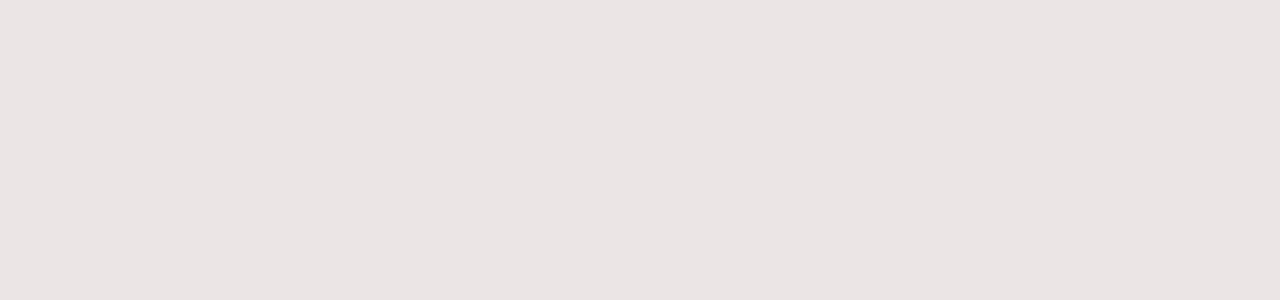
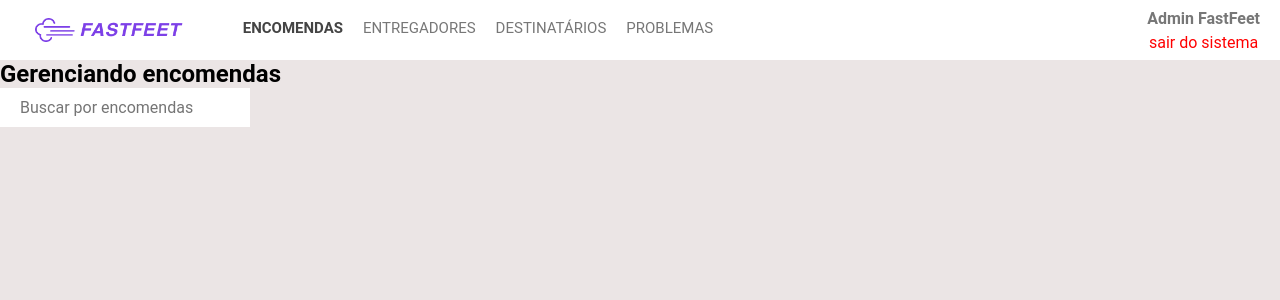
Before and after one commit to CleberSalustiano/gostack-challenges-from-scratch, a React (Create React App) app in the folder challenges/challenge05/: page /orders in a window 1280 px wide. Before the commit this address had no page. Shown: the top 300 px of the page. Built offline with nearby package versions, Linux system fonts and the light colour scheme.

Commit message:
feat: SearchInput completed

```diff
--- a/challenges/challenge05/package.json
+++ b/challenges/challenge05/package.json
@@ -44,6 +44,7 @@
     ]
   },
   "devDependencies": {
+    "@types/react-icons": "^3.0.0",
     "eslint-config-prettier": "^8.5.0",
     "eslint-import-resolver-typescript": "^3.3.0",
     "eslint-plugin-prettier": "^4.2.1",
--- a/challenges/challenge05/public/index.html
+++ b/challenges/challenge05/public/index.html
@@ -7,7 +7,7 @@
       name="description"
       content="Web site created using create-react-app"
     />
-    <title>React App</title>
+    <title>FastFeet</title>
   </head>
   <body>
     <noscript>You need to enable JavaScript to run this app.</noscript>
--- a/challenges/challenge05/src/components/Header/index.tsx
+++ b/challenges/challenge05/src/components/Header/index.tsx
@@ -2,7 +2,11 @@ import React from 'react';
 import { Container, Navigation } from './style';
 import fastFeetLogo from '../../assets/fastfeet-logo.png';
 
-const Header: React.FC = () => {
+interface HeaderProp {
+    bold: 'orders' | 'couriers' | 'recipients' | 'problems';
+}
+
+const Header: React.FC<HeaderProp> = ({ bold }) => {
     return (
         <Container>
             <div>
@@ -10,16 +14,40 @@ const Header: React.FC = () => {
                 <Navigation>
                     <ul>
                         <li>
-                            <a href="/orders">ENCOMENDAS</a>
+                            {bold === 'orders' ? (
+                                <a href="/orders" className="bold">
+                                    ENCOMENDAS
+                                </a>
+                            ) : (
+                                <a href="/orders">ENCOMENDAS</a>
+                            )}
                         </li>
                         <li>
-                            <a href="/couries">ENTREGADORES</a>
+                            {bold === 'couriers' ? (
+                                <a href="/couriers" className="bold">
+                                    ENTREGADORES
+                                </a>
+                            ) : (
+                                <a href="/couriers">ENTREGADORES</a>
+                            )}
                         </li>
                         <li>
-                            <a href="/recipents">DESTINATÁRIOS</a>
+                            {bold === 'recipients' ? (
+                                <a href="/recipients" className="bold">
+                                    DESTINATÁRIOS
+                                </a>
+                            ) : (
+                                <a href="/recipients">DESTINATÁRIOS</a>
+                            )}
                         </li>
                         <li>
-                            <a href="/problems">PROBLEMAS</a>
+                            {bold === 'problems' ? (
+                                <a href="/problems" className="bold">
+                                    PROBLEMAS
+                                </a>
+                            ) : (
+                                <a href="/problems">PROBLEMAS</a>
+                            )}
                         </li>
                     </ul>
                 </Navigation>
--- /dev/null
+++ b/challenges/challenge05/src/components/SearchInput/index.tsx
@@ -0,0 +1,19 @@
+import React, { InputHTMLAttributes } from 'react';
+import { Container } from './style';
+import {FiSearch} from "react-icons/fi"
+
+interface SearchInputProps {
+    name: string;
+    placeHolder: string;
+}
+
+const SearchInput: React.FC<SearchInputProps> = ({ name, placeHolder: placeHold}) => {
+    return (
+        <Container>
+            <FiSearch />
+            <input type="text" name={name} placeholder={placeHold} />
+        </Container>
+    );
+};
+
+export default SearchInput;
--- /dev/null
+++ b/challenges/challenge05/src/components/SearchInput/style.ts
@@ -0,0 +1,18 @@
+import styled from "styled-components";
+
+export const Container = styled.div`
+    display: flex;
+    padding: 10px;
+    background-color: white;
+    width: 250px;
+
+    svg {
+        color: #888;
+    }
+
+    input {
+        margin-left: 10px;
+        border: 0;
+        color: #555
+    }
+`
--- a/challenges/challenge05/src/pages/OrderPage/index.tsx
+++ b/challenges/challenge05/src/pages/OrderPage/index.tsx
@@ -1,12 +1,18 @@
 import React from 'react';
 import Header from '../../components/Header';
+import SearchInput from '../../components/SearchInput';
 import { Container } from './style';
 
 const OrderPage: React.FC = () => {
     return (
         <>
-            <Header />
-            <Container></Container>
+            <Header bold="orders" />
+            <Container>
+                <h2>Gerenciando encomendas</h2>
+
+                <SearchInput name='inputEncomendas' placeHolder='Buscar por encomendas' />
+
+            </Container>
         </>
     );
 };
--- a/challenges/challenge05/src/routes/index.tsx
+++ b/challenges/challenge05/src/routes/index.tsx
@@ -5,7 +5,7 @@ import OrderPage from '../pages/OrderPage';
 
 const ApplicationRoutes: React.FC = () => (
   <Routes>
-    <Route path="/" element={<OrderPage />} />
+    <Route path="/orders" element={<OrderPage />} />
   </Routes>
 );
 
```
Also changed, not shown: challenges/challenge05/src/components/Button/index.tsx (added, +7 -0 lines), challenges/challenge05/src/pages/OrderPage/style.ts (line endings or trailing spaces), 2 other files (tests, documents, lock files or other folders).
